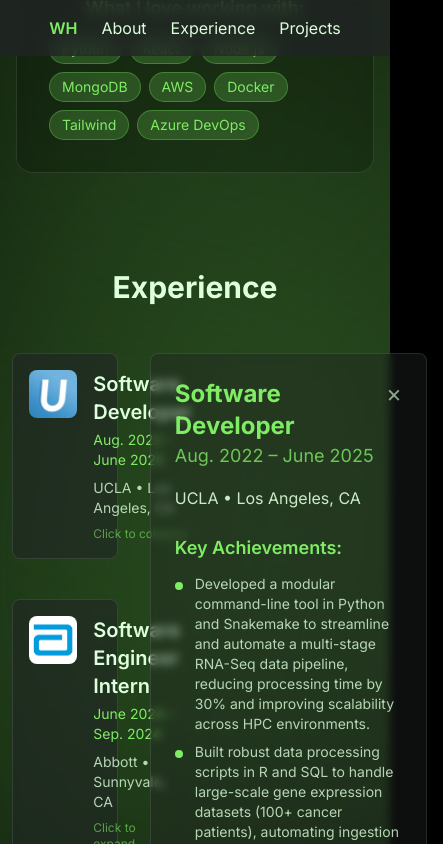
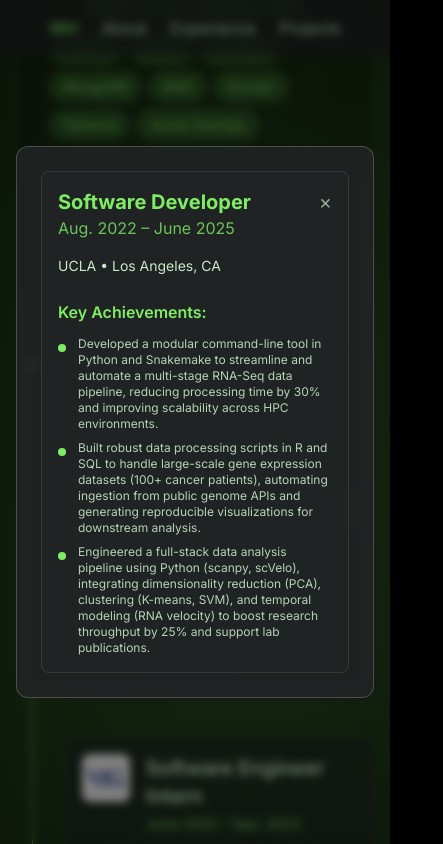
Before and after one commit to williamhuang3/willhuang-website, a Next.js app: page / in a window 390 px wide. Both pictures are taken after a click on the element 219 px from the left and 2413 px from the top of the page. Shown: the part 1991-2835 px from the top of the page, 443 px wide, since content can reach past the window. Built offline with nearby package versions, Linux system fonts and the light colour scheme.

Commit message:
mobile responsive

```diff
--- a/src/components/Experience.tsx
+++ b/src/components/Experience.tsx
@@ -1,6 +1,6 @@
 "use client";
 
-import { AnimatePresence } from 'framer-motion';
+import { AnimatePresence, motion } from 'framer-motion';
 import { useState } from 'react';
 import TimelineItem, { ExperienceItem } from './TimelineItem';
 import ExperienceDetails from './ExperienceDetails';
@@ -70,8 +70,12 @@ export default function Experience() {
       <h2 className='text-3xl font-bold mb-12 text-center'>Experience</h2>
 
       <div className='flex gap-8 max-w-6xl mx-auto w-full'>
-        {/* Timeline - moves left when item is selected */}
-        <div className={`relative transition-all duration-500 ${selectedItem !== null ? 'w-1/3' : 'w-full flex justify-center'}`}>
+        {/* Timeline - desktop side-by-side, mobile full width */}
+        <div className={`relative transition-all duration-500 ${
+          selectedItem !== null
+            ? 'w-full lg:w-1/3'
+            : 'w-full flex justify-center'
+        }`}>
           <div className='relative border-s border-primary ml-4'>
             {items.map((item, i) => (
               <TimelineItem
@@ -85,16 +89,44 @@ export default function Experience() {
           </div>
         </div>
 
-        {/* Expanded Content - appears on the right */}
+        {/* Desktop Expanded Content - only shows on lg+ screens */}
         <AnimatePresence>
           {selectedItem !== null && (
-            <ExperienceDetails
-              item={items[selectedItem]}
-              onClose={handleClose}
-            />
+            <div className="hidden lg:block w-2/3">
+              <ExperienceDetails
+                item={items[selectedItem]}
+                onClose={handleClose}
+              />
+            </div>
           )}
         </AnimatePresence>
       </div>
+
+      {/* Mobile Modal Overlay - only shows on screens smaller than lg */}
+      <AnimatePresence>
+        {selectedItem !== null && (
+          <motion.div
+            initial={{ opacity: 0 }}
+            animate={{ opacity: 1 }}
+            exit={{ opacity: 0 }}
+            className="fixed inset-0 bg-black/50 backdrop-blur-sm z-50 flex items-center justify-center p-4 lg:hidden"
+            onClick={handleClose}
+          >
+            <motion.div
+              initial={{ opacity: 0, scale: 0.9 }}
+              animate={{ opacity: 1, scale: 1 }}
+              exit={{ opacity: 0, scale: 0.9 }}
+              className="bg-box/90 backdrop-blur-md border border-white/20 rounded-xl p-6 max-w-md w-full max-h-[80vh] overflow-y-auto"
+              onClick={(e: React.MouseEvent) => e.stopPropagation()}
+            >
+              <ExperienceDetails
+                item={items[selectedItem]}
+                onClose={handleClose}
+              />
+            </motion.div>
+          </motion.div>
+        )}
+      </AnimatePresence>
     </section>
   );
 }
--- a/src/components/ExperienceDetails.tsx
+++ b/src/components/ExperienceDetails.tsx
@@ -15,25 +15,25 @@ export default function ExperienceDetails({ item, onClose }: ExperienceDetailsPr
       animate={{ opacity: 1, x: 0 }}
       exit={{ opacity: 0, x: 50 }}
       transition={{ duration: 0.5 }}
-      className='w-2/3 bg-box/40 backdrop-blur-sm border border-white/10 rounded-lg p-6'
+      className='w-full bg-box/40 backdrop-blur-sm border border-white/10 rounded-lg p-4 md:p-6'
     >
       <div className='flex justify-between items-start mb-4'>
         <div>
-          <h3 className='text-2xl font-bold text-primary'>{item.title}</h3>
-          <span className='text-lg text-primary/80'>{item.year}</span>
+          <h3 className='text-xl md:text-2xl font-bold text-primary'>{item.title}</h3>
+          <span className='text-base md:text-lg text-primary/80'>{item.year}</span>
         </div>
         <button
           onClick={onClose}
-          className='text-text/60 hover:text-text transition-colors text-2xl'
+          className='text-text/60 hover:text-text transition-colors text-xl md:text-2xl'
         >
           ×
         </button>
       </div>
 
-      <p className='text-base mb-6 opacity-90'>{item.desc}</p>
+      <p className='text-sm md:text-base mb-6 opacity-90'>{item.desc}</p>
 
       <div>
-        <h4 className='text-lg font-semibold mb-3 text-primary'>Key Achievements:</h4>
+        <h4 className='text-base md:text-lg font-semibold mb-3 text-primary'>Key Achievements:</h4>
         <ul className='space-y-2'>
           {item.details.map((detail, index) => (
             <motion.li
@@ -44,7 +44,7 @@ export default function ExperienceDetails({ item, onClose }: ExperienceDetailsPr
               className='flex items-start gap-3'
             >
               <span className='w-2 h-2 rounded-full bg-primary mt-2 flex-shrink-0'></span>
-              <span className='text-sm opacity-80'>{detail}</span>
+              <span className='text-xs md:text-sm opacity-80'>{detail}</span>
             </motion.li>
           ))}
         </ul>
--- a/src/components/Hero.tsx
+++ b/src/components/Hero.tsx
@@ -8,9 +8,9 @@ export default function Hero() {
   const [text] = useTypewriter({ words: ['Will Huang!'], loop: false });
 
   return (
-    <section id="wh" className="min-h-screen flex flex-col justify-center items-center px-4 text-text">
+    <section id="wh" className="min-h-screen flex flex-col justify-center items-center px-4 pt-32 md:pt-4 text-text">
       <div className="bg-box/80 backdrop-blur-sm border border-white/20 rounded-xl w-full max-w-4xl shadow-2xl relative">
-        {/* Little Character on top right */}
+        {/* SMISKI*/}
         <div className="absolute -top-32 -right-3 z-10">
           <motion.div
             initial={{ opacity: 0, scale: 0.5, rotate: -10 }}
@@ -19,7 +19,7 @@ export default function Hero() {
             className="relative"
           >
             <Image
-              src="/smiski.png" // Add your character PNG here
+              src="/smiski.png"
               alt="Character mascot"
               width={200}
               height={200}
```
